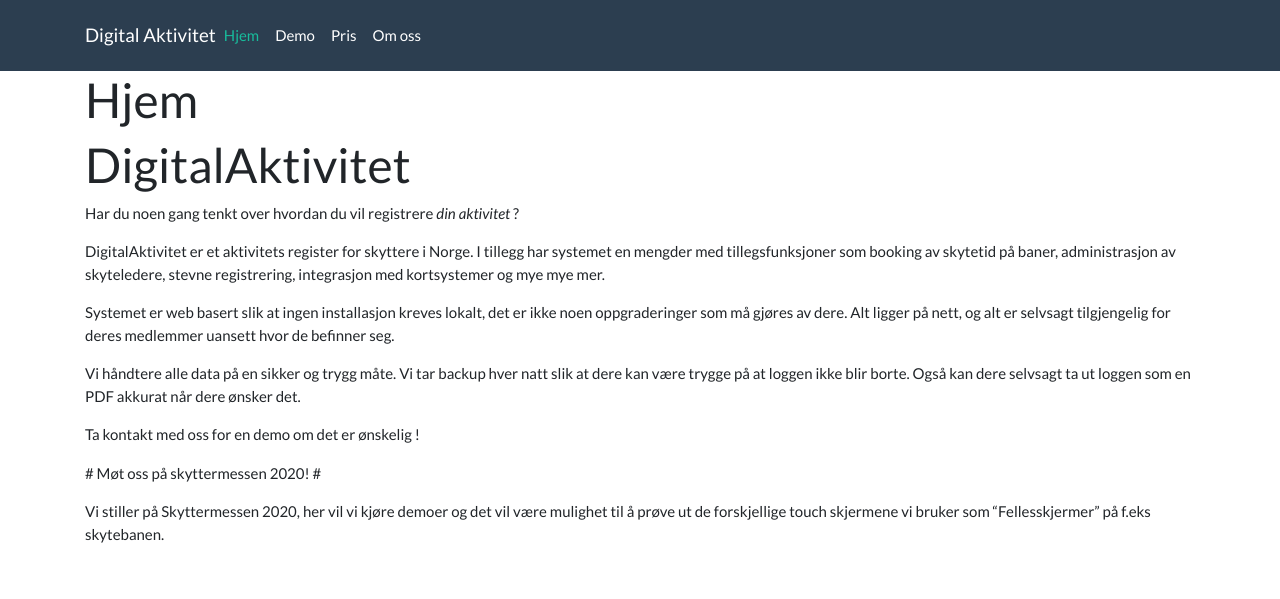
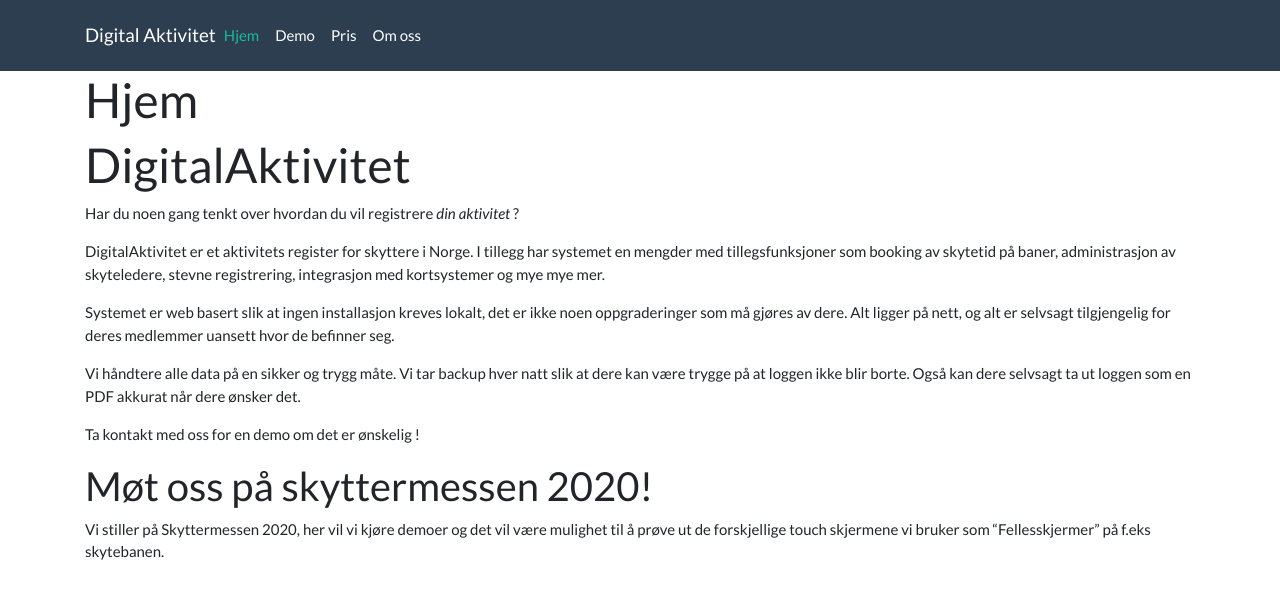
Before and after one commit to xibriz/digitalaktivitet, a Jekyll site: the page built from index.md, in a window 1280 px wide. Shown: the top 599 px of the page. Built offline with Jekyll 4.4.1, drawn with Linux system fonts in a browser that asks for light colours.

```diff
--- a/index.md
+++ b/index.md
@@ -16,8 +16,6 @@ Vi håndtere alle data på en sikker og trygg måte. Vi tar backup hver natt sli
 Ta kontakt med oss for en demo om det er ønskelig !
 
 
-#
-Møt oss på skyttermessen 2020!
-#
+## Møt oss på skyttermessen 2020! ##
 
 Vi stiller på Skyttermessen 2020, her vil vi kjøre demoer og det vil være mulighet til å prøve ut de forskjellige touch skjermene vi bruker som "Fellesskjermer" på f.eks skytebanen.
```
